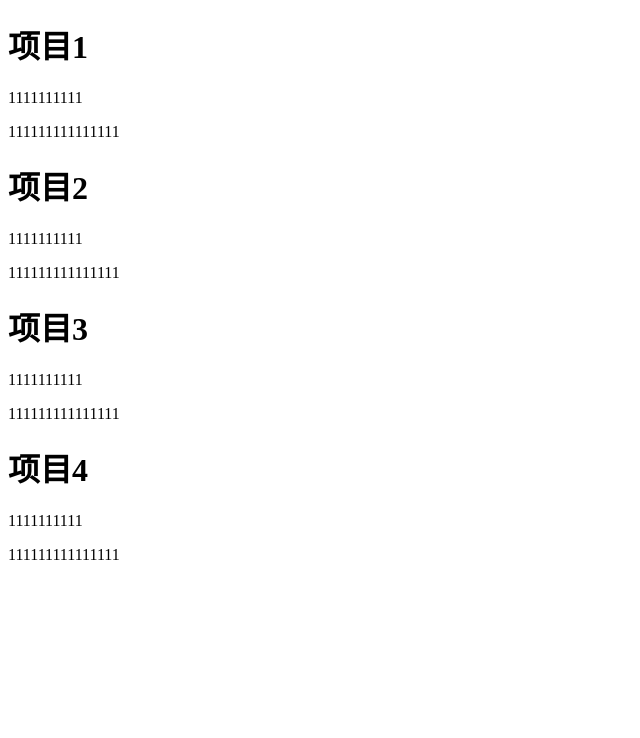
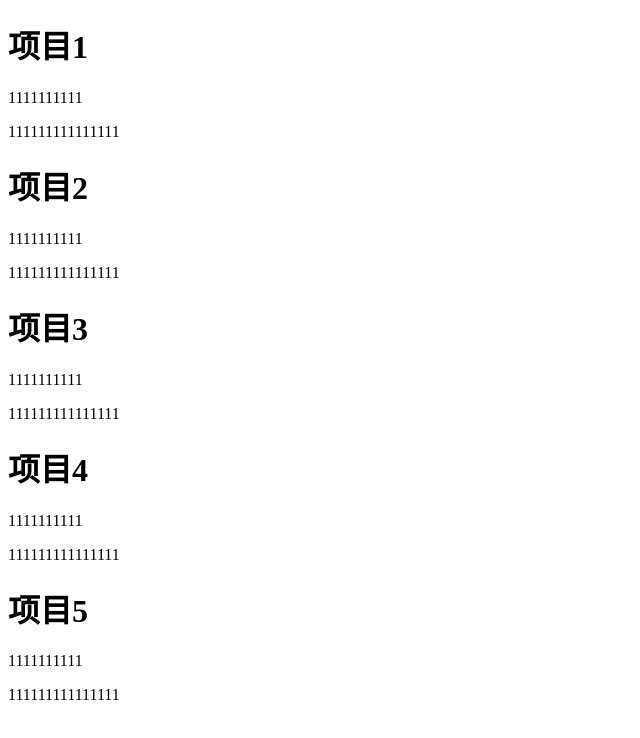
Before and after one commit to MRFEJ/strong, a plain HTML site: page index.html in a window 1280 px wide. Shown: the whole page, without its empty margins (0-640 px from the left). Drawn offline with Linux system fonts and the light colour scheme.

Commit message:
第五个

```diff
--- a/index.html
+++ b/index.html
@@ -23,5 +23,9 @@
     <p>1111111111</p>
     <p>111111111111111</p>
 
+    <h1>项目5</h1>
+    <p>1111111111</p>
+    <p>111111111111111</p>
+
 </body>
 </html>
```
